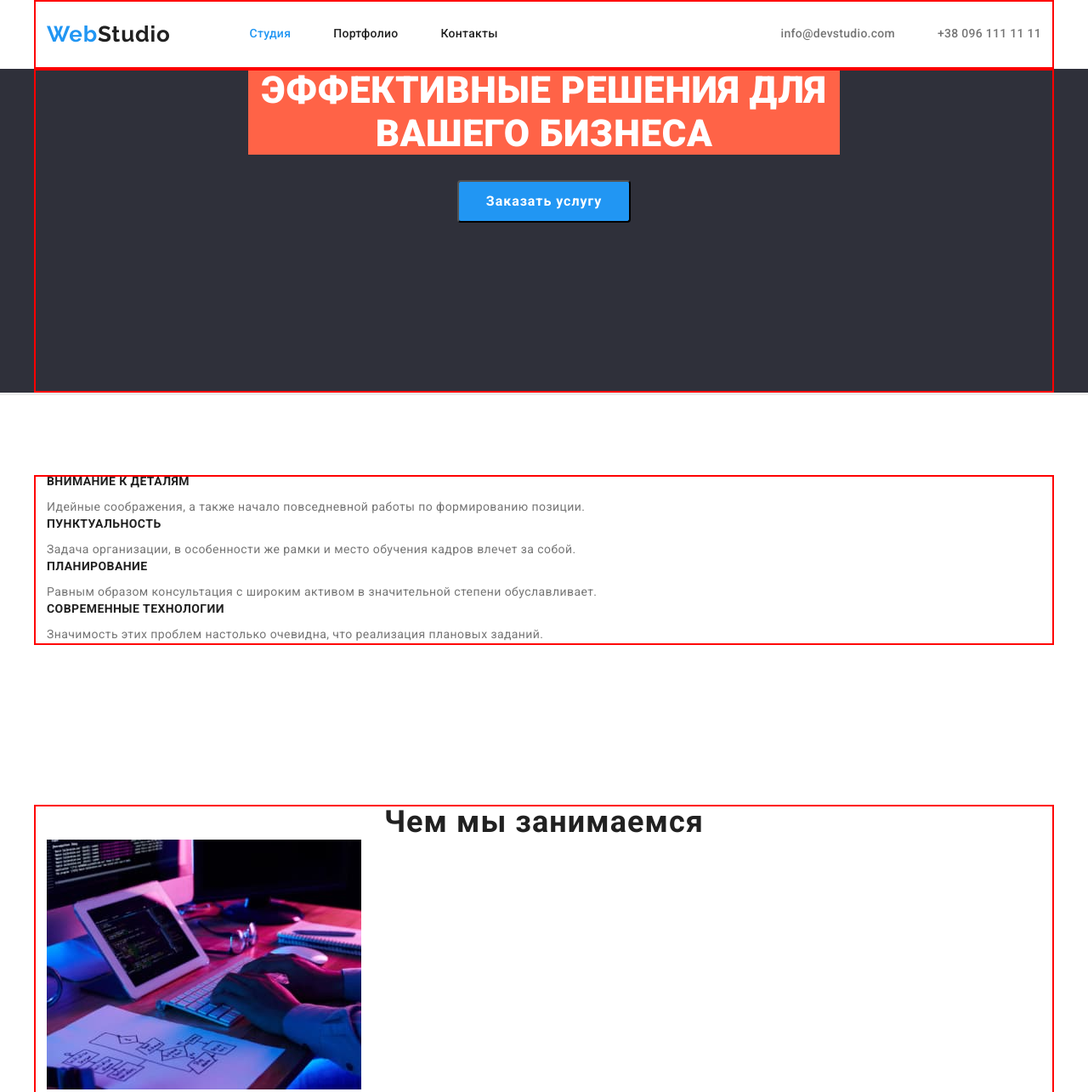
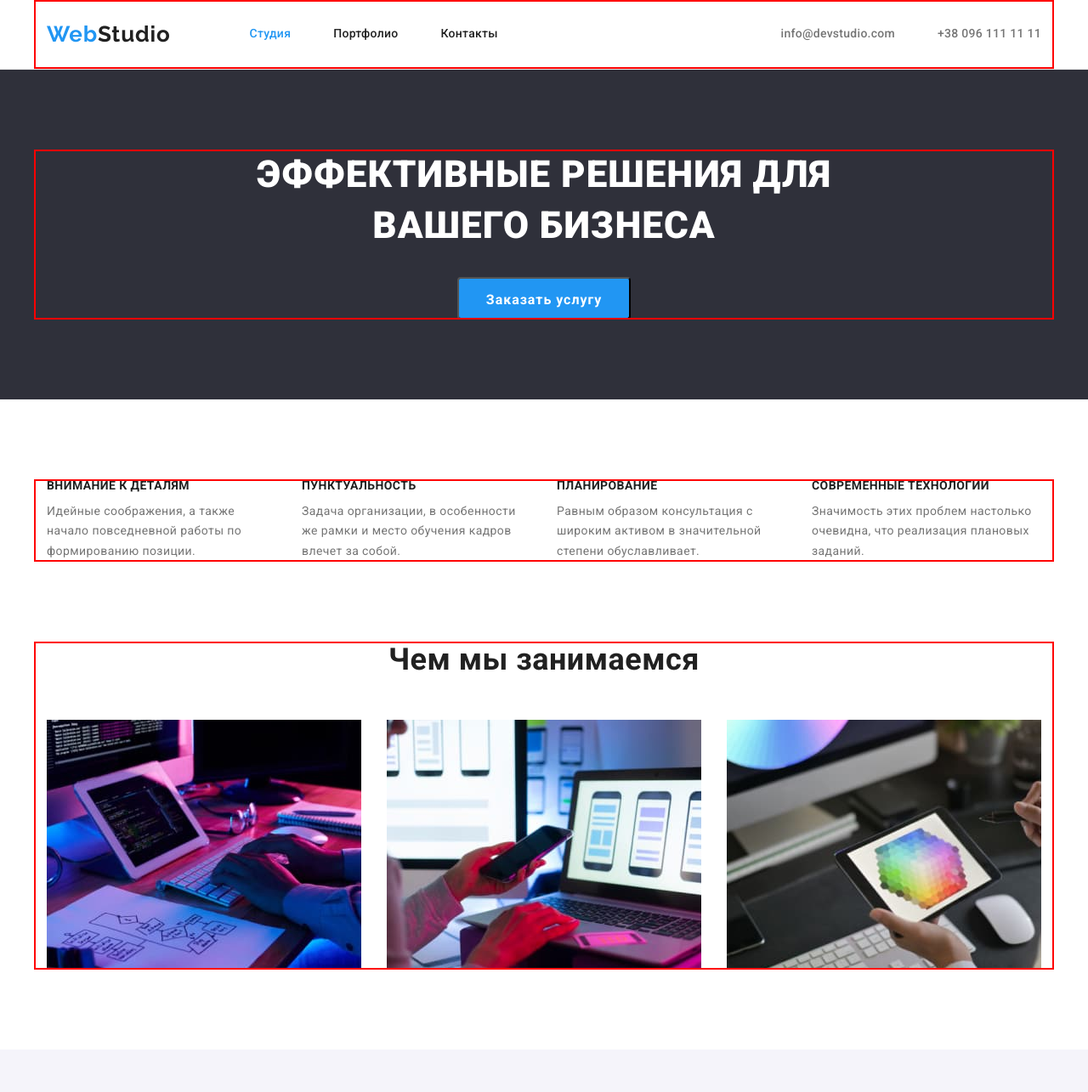
Before and after one commit to Oleg-Deda/goit-markup-hw-03, a plain HTML site: page index.html in a window 1280 px wide. Shown: the top 1285 px of the page at 85% size. Drawn offline with nearby package versions, Linux system fonts and the light colour scheme.

Commit message:
закончил шапку, секцию About

```diff
--- a/css/styles.css
+++ b/css/styles.css
@@ -6,6 +6,7 @@
   --primary-white-color: #ffffff;
   --bg-darkgrey-color: #2f303a;
   --bg-light-gray-color: #f5f4fa;
+  --header-border: #ececec;
   /* Fonts */
   --main-font-family: 'Roboto', sans-serif;
   --logo-font: 'Raleway', sans-serif;
@@ -38,6 +39,9 @@ ol {
   padding: 0;
   margin: 0;
 }
+img {
+  display: block;
+}
 
 .list {
   list-style: none;
@@ -60,44 +64,33 @@ ol {
   outline: 2px solid red;
   outline-offset: -2px;
 }
-
+.border {
+  border-bottom: 1px solid var(--header-border);
+}
 .header {
-  /* background-color: #ccc; */
-  /* height: 80px; */
-  /* border-bottom: solid #ececec; */
-}
-
-.header-container {
   display: flex;
   align-items: center;
-}
-
-.header-list {
-  display: flex;
 }
 
 .header-contacts-nav {
   display: flex;
 }
+.header .logo {
+  color: var(--accent-color);
+  margin-right: 93px;
+}
 .logo {
-  color: var(--accent-color);
+  margin-top: 25px;
+  margin-bottom: 25px;
   font-family: 'Raleway';
   font-weight: 700;
   font-size: 26px;
   line-height: 1.19;
   letter-spacing: 0.03em;
-  text-decoration: none;
-  display: flex;
-  margin-right: 93px;
-  margin-top: 25px;
-  margin-bottom: 25px;
 }
 
 .logo-accent {
   color: #212121;
-}
-.border {
-  border: #ececec 1px;
 }
 
 .header-nav {
@@ -116,6 +109,7 @@ ol {
   display: block;
 }
 .header-list {
+  display: flex;
   gap: 50px;
 }
 
@@ -154,40 +148,29 @@ ol {
 
 /* Section Hero*/
 
-.hero-container > hero {
-  display: flex;
-  align-items: center;
-}
-
 .hero {
-  /* padding: 200px 0; */
-  display: flex;
-  align-items: center;
-  /* background-color: #ccc; */
-  border-bottom: solid #ececec;
+  padding: 200px 0;
   background-color: var(--bg-darkgrey-color);
   color: var(--primary-white-color);
+  line-height: 1.36;
+  text-align: center;
+  letter-spacing: 0.06em;
+  text-transform: uppercase;
 }
 
 .hero-title {
   font-weight: 900;
   font-size: 44px;
-  width: 696px;
-  text-align: center;
-  /* letter-spacing: 0.06em; */
-  text-transform: uppercase;
+  max-width: 696px;
   margin: 0 auto;
   margin-bottom: 30px;
-  background-color: tomato;
-  /* outline: 2px solid red; */
-  /* outline-offset: -2px; */
 }
 
 .hero-button {
+  display: inline-block;
   min-width: 200px;
   max-width: 250px;
   max-height: 50px;
-  display: flex;
   border-radius: 4px;
   padding: 10px 32px;
   color: var(--primary-white-color);
@@ -197,8 +180,6 @@ ol {
   line-height: 1.88;
   align-items: center;
   letter-spacing: 0.06em;
-  margin: 0 auto;
-  margin-bottom: 200px;
 }
 
 .hero-button:hover,
@@ -209,14 +190,22 @@ ol {
 
 /* Features */
 .section {
+  padding-bottom: 94px;
   padding-top: 94px;
-  padding-bottom: 94px;
+}
+.features-list {
+  display: flex;
+  flex-wrap: wrap;
+  gap: 30px;
+}
+.features-list .features-item {
+  width: 270px;
 }
 .features-item-title {
   color: var(--secondary-color);
   /* text-decoration: none; */
   margin-bottom: 10px;
-  width: 270px;
+  /* width: 270px; */
   font-weight: 700;
   font-size: 14px;
   line-height: 1.14;
@@ -232,13 +221,21 @@ ol {
 }
 
 /* About */
+
+.about.section {
+  padding-top: 0;
+}
 .about-title {
   color: var(--secondary-color);
-  font-weight: 700;
+  margin-bottom: 50px;
   font-size: 36px;
-  line-height: 1.16;
+  line-height: 1.17;
   text-align: center;
-  letter-spacing: 0.03em;
+}
+.about-list {
+  display: flex;
+  flex-wrap: wrap;
+  gap: 30px;
 }
 
 /* Team */
--- a/index.html
+++ b/index.html
@@ -22,10 +22,10 @@
   <body>
     <!--Header section-->
     <header class="header border">
-      <div class="container header-container">
-        <a class="logo" href="" lang="en">Web<span class="logo-accent">Studio</span></a>
+      <div class="header container">
+        <a class="header logo" href="" lang="en">Web<span class="logo-accent">Studio</span></a>
         <nav class="header-nav">
-          <ul class="header-list list">
+          <ul class="list header-list">
             <li><a class="header-link current" href="./index.html">Студия</a></li>
             <li><a class="header-link" href="./portfolio.html">Портфолио</a></li>
             <li><a class="header-link" href="#contacts">Контакты</a></li>
@@ -44,7 +44,7 @@
     <!-- Main section -->
     <main>
       <!--Hero-->
-      <section class="hero">
+      <section class="hero section">
         <div class="container hero-container">
           <h1 class="hero-title">Эффективные решения для вашего бизнеса</h1>
           <button class="hero-button" type="button">Заказать услугу</button>
@@ -52,29 +52,29 @@
       </section>
 
       <!--Features-->
-      <section class="section">
+      <section class="features section">
         <div class="container">
           <h2 class="visually-hidden">Преимущества</h2>
-          <ul class="features list">
+          <ul class="features-list list">
             <li class="features-item">
               <h3 class="features-item-title">Внимание к деталям</h3>
               <p class="features-descr">
                 Идейные соображения, а также начало повседневной работы по формированию позиции.
               </p>
             </li>
-            <li>
+            <li class="features-item">
               <h3 class="features-item-title">Пунктуальность</h3>
               <p class="features-descr">
                 Задача организации, в особенности же рамки и место обучения кадров влечет за собой.
               </p>
             </li>
-            <li>
+            <li class="features-item">
               <h3 class="features-item-title">Планирование</h3>
               <p class="features-descr">
                 Равным образом консультация с широким активом в значительной степени обуславливает.
               </p>
             </li>
-            <li>
+            <li class="features-item">
               <h3 class="features-item-title">Современные технологии</h3>
               <p class="features-descr">
                 Значимость этих проблем настолько очевидна, что реализация плановых заданий.
@@ -84,10 +84,10 @@
         </div>
       </section>
       <!--About -->
-      <section class="section">
+      <section class="about section">
         <div class="container">
           <h2 class="about-title">Чем мы занимаемся</h2>
-          <ul class="about-box list">
+          <ul class="about-list list">
             <li class="about-item">
               <img
                 class="about-img"
@@ -119,7 +119,7 @@
         </div>
       </section>
       <!--Team-->
-      <section class="section">
+      <section class="team section">
         <div class="container">
           <h2 class="team-title">Наша команда</h2>
           <ul class="team-box list">
```
Also changed, not shown: portfolio.html (+5 -5 lines).
